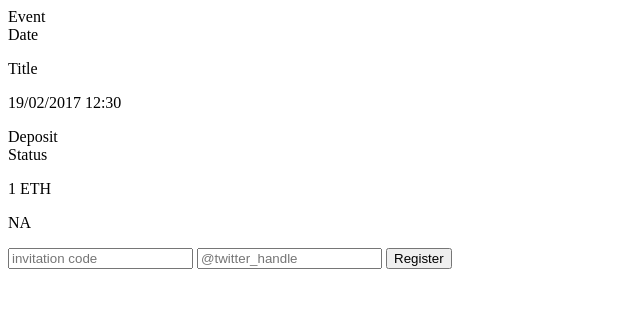
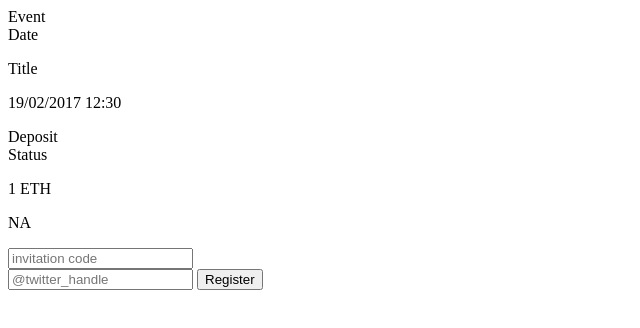
Before and after one commit to inzhoop-co/DappLETHs, a plain HTML site: page dapp_5/index.html in a window 1280 px wide. Shown: the whole page, without its empty margins (0-640 px from the left). Drawn offline with Linux system fonts and the light colour scheme.

Commit message:
web view fix

```diff
--- a/dapp_5/index.html
+++ b/dapp_5/index.html
@@ -39,6 +39,8 @@
     <label class="item-input-wrapper">
       <input type="text" placeholder="invitation code" id="handleInvitationCode">
     </label>
+  </div>
+  <div class="item item-input-inset">
     <label class="item-input-wrapper">
       <input type="text" placeholder="@twitter_handle" id="handleName">
     </label>
```
